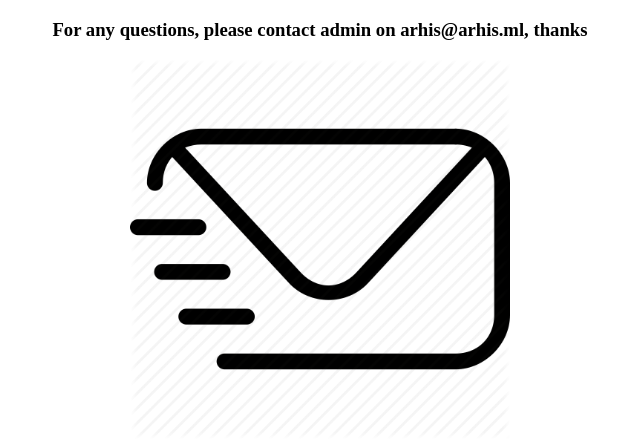
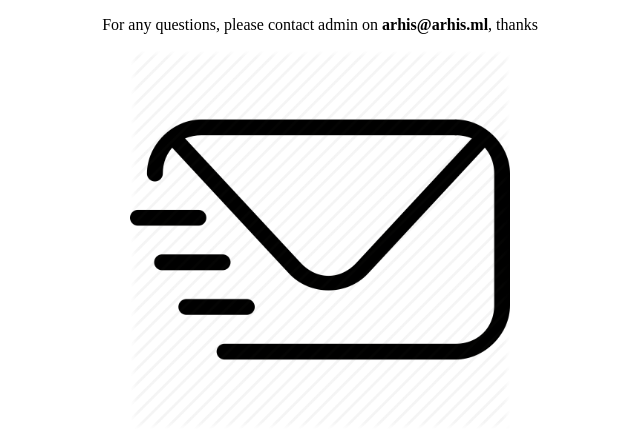
Before and after one commit to Arhis-Onlight/arhis.ml, a plain HTML site: page index.html in a window 1280 px wide. Shown: the whole page, without its empty margins (320-960 px from the left). Drawn offline with Linux system fonts and the light colour scheme.

Commit message:
Update index.html

```diff
--- a/index.html
+++ b/index.html
@@ -4,7 +4,7 @@
 <title>It works</title>
 </head>
 <body>
-<h3 align="center">For any questions, please contact admin on arhis@arhis.ml, thanks</h3>
+  <p align="center">For any questions, please contact admin on <strong>arhis@arhis.ml</strong>, thanks</p>
   <img src="images/write.png" style="max-width: 30%; display: block; margin-left: auto; margin-right:auto;"></img>
 </body>
 </html>
```
